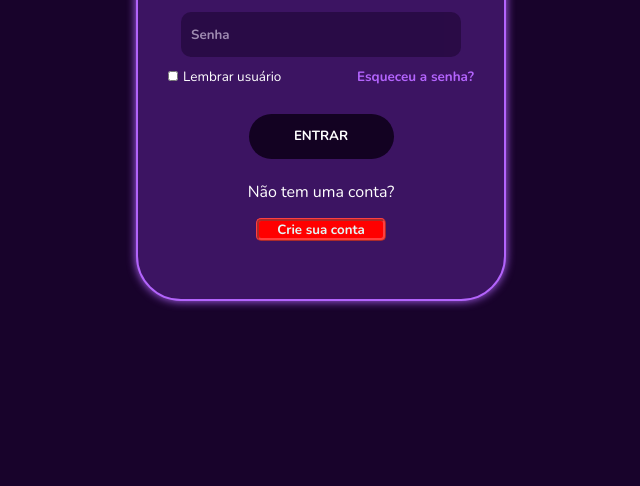
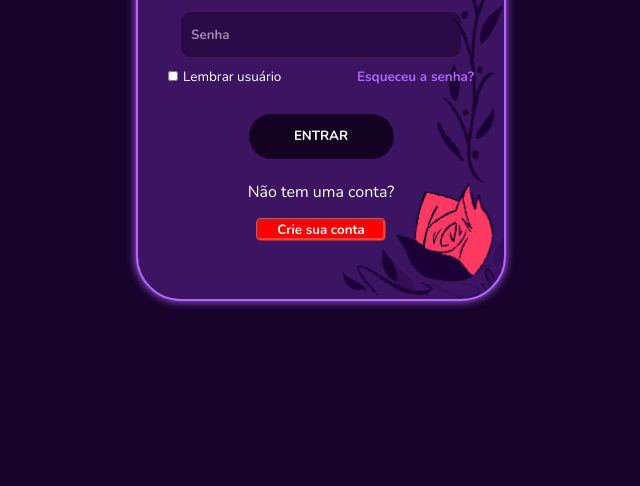
Before and after one commit to BeatrizSants/Arcaica, a plain HTML site: page login page/login.html in a window 1280 px wide. Shown: the part 314-800 px from the top of the page, without its empty margins (319-959 px from the left). Drawn offline with nearby package versions, Linux system fonts and the light colour scheme.

Commit message:
Update login.css

```diff
--- a/login page/login.css
+++ b/login page/login.css
@@ -27,6 +27,10 @@ body {
   box-shadow: 0 0 10px #b364fc;
   background-color: #3c1462;
   color: rgb(255, 255, 255);
+  /* Adding bg image Jp */
+  background-image: url('image_assets_log/login_bg.png');
+  background-size: cover; /* Cover box */
+  background-position: center;
 }
 
 #b2 {
```
